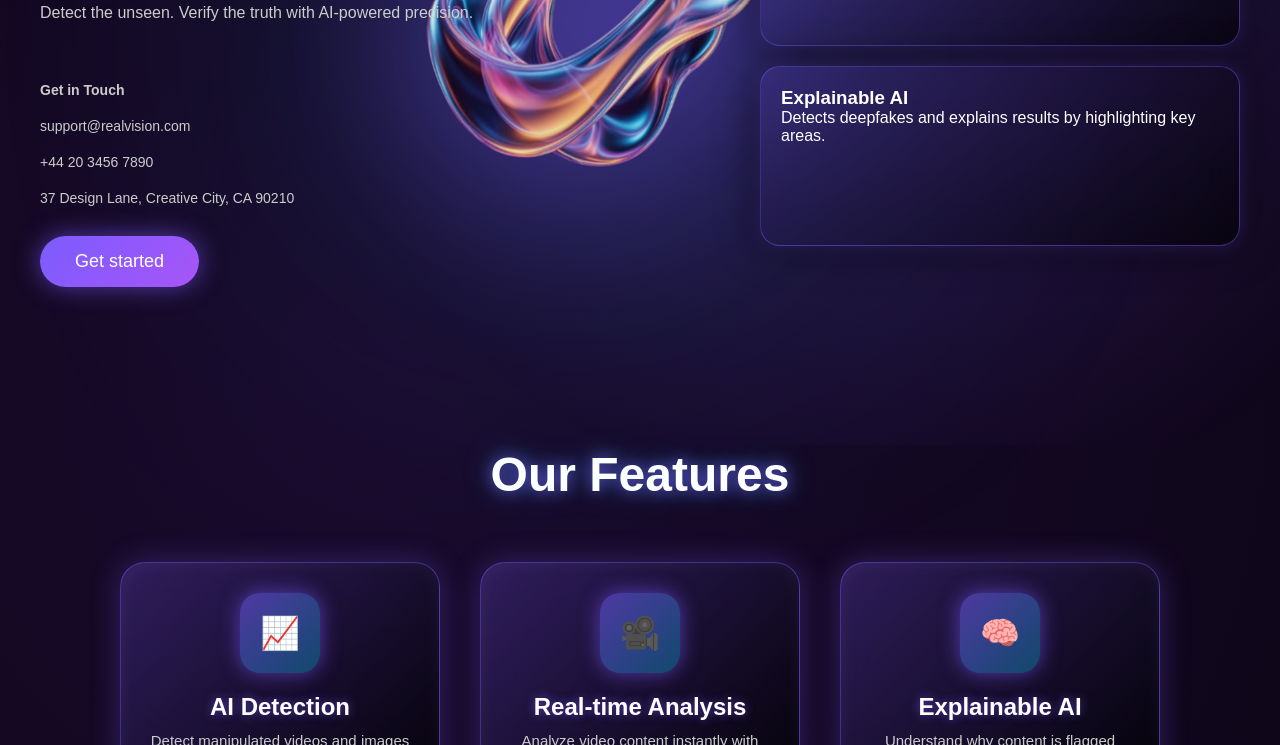
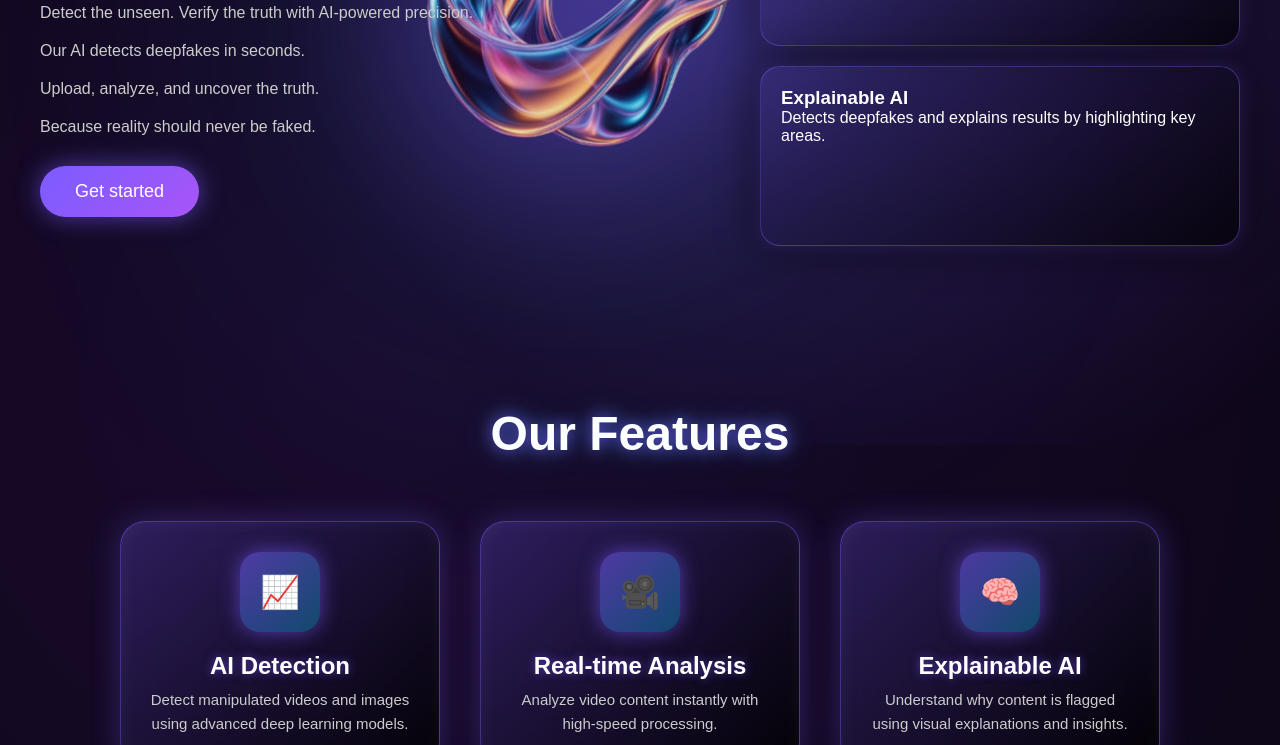
Before and after one commit to NehaDINNOV/DeepFake-Video-Detection-System, a plain HTML site: page src/index.html in a window 1280 px wide. Shown: the part 355-1100 px from the top of the page. Drawn offline with Linux system fonts and the light colour scheme.

Commit message:
Updated index.html content

```diff
--- a/src/index.html
+++ b/src/index.html
@@ -38,13 +38,17 @@
       <p>
         Detect the unseen. Verify the truth with AI-powered precision.
       </p>
+      <p>
+        Our AI detects deepfakes in seconds.
+      </p>
+      <p>
+        Upload, analyze, and uncover the truth.
+      </p>
+      <p>
+        Because reality should never be faked.
+      </p>
 
-      <div class="contact">
-        <p><b>Get in Touch</b></p>
-        <p>support@realvision.com</p>
-        <p>+44 20 3456 7890</p>
-        <p>37 Design Lane, Creative City, CA 90210</p>
-      </div>
+
       <button class="cta" onclick="goToLanding()">Get started</button>
 
 <script>
```
